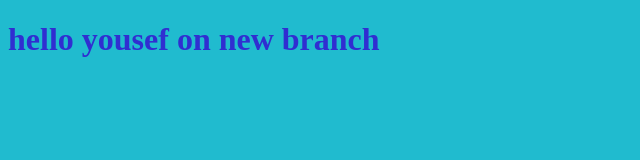
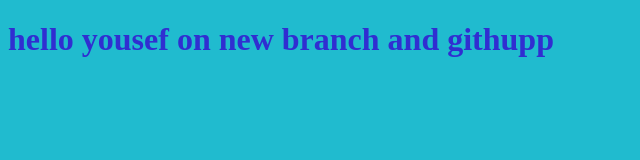
Before and after one commit to yousef0samir0ali/myproject, a plain HTML site: page index.html in a window 1280 px wide. Shown: the whole page, without its empty margins (0-640 px from the left). Drawn offline with Linux system fonts and the light colour scheme.

Commit message:
updating is ok

```diff
--- a/index.html
+++ b/index.html
@@ -8,7 +8,7 @@
     <title>Document</title>
 </head>
 <body>
-    <h1>hello yousef on new branch</h1>
+    <h1>hello yousef on new branch and githupp</h1>
     <script src="app.js"></script>
 </body>
 </html>
```
